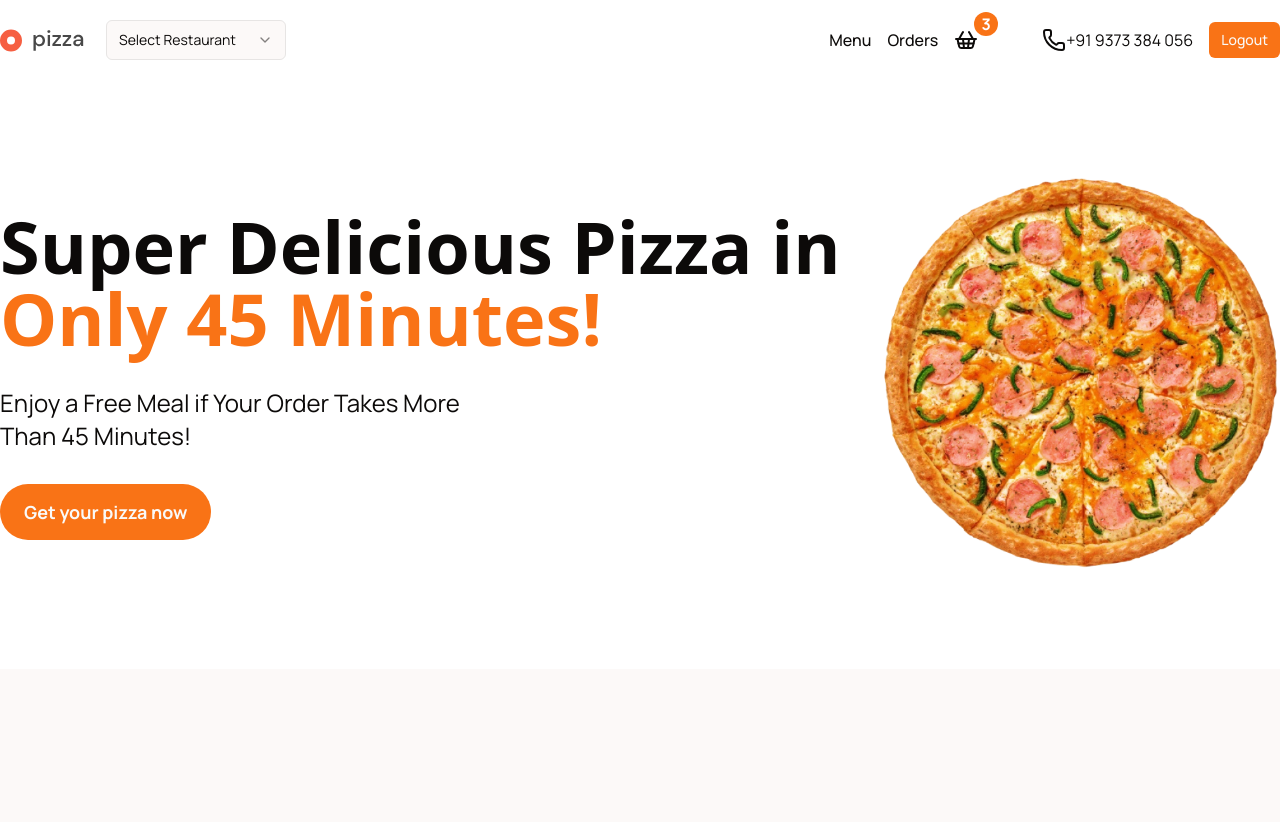
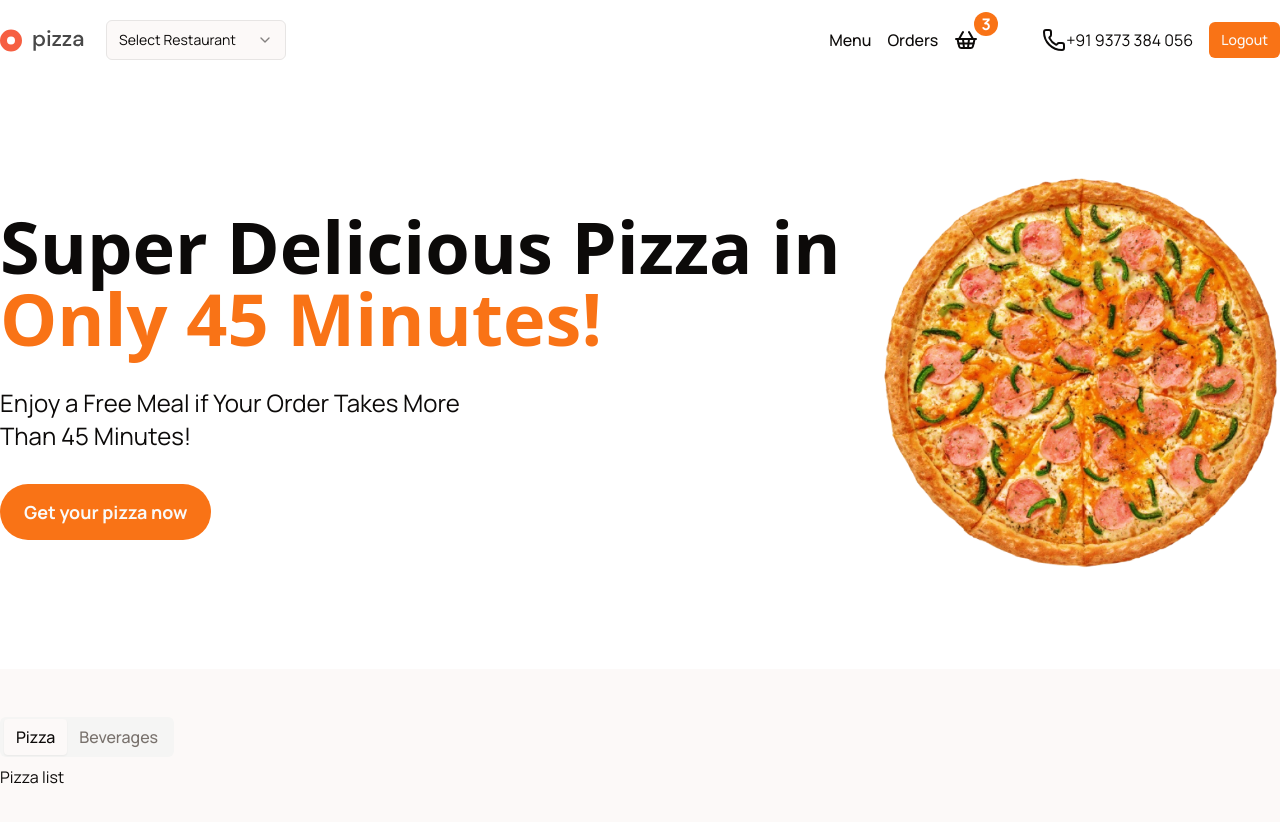
Before and after one commit to Anish892003/Pizza-app, a Next.js app: page / in a window 1280 px wide. Shown: the top 822 px of the page. Before the commit the page ends 800 px from the top, so only its background shows below. Built offline with nearby package versions, Linux system fonts and the light colour scheme.

Commit message:
added category tabs

```diff
--- a/package.json
+++ b/package.json
@@ -11,6 +11,7 @@
   "dependencies": {
     "@radix-ui/react-select": "^2.1.2",
     "@radix-ui/react-slot": "^1.1.0",
+    "@radix-ui/react-tabs": "^1.1.1",
     "class-variance-authority": "^0.7.1",
     "clsx": "^2.1.1",
     "google-fonts": "^1.0.0",
--- a/src/app/(home)/page.tsx
+++ b/src/app/(home)/page.tsx
@@ -1,4 +1,5 @@
 import { Button } from "@/components/ui/button";
+import { Tabs, TabsContent, TabsList, TabsTrigger } from "@/components/ui/tabs";
 import Image from "next/image";
 
 
@@ -29,6 +30,20 @@
 
         </div>
       </section>
+      <div className="container mx-auto py-12">
+        <Tabs defaultValue="pizza" className="w-[400px]">
+          <TabsList>
+            <TabsTrigger value="pizza" className="text-md">Pizza</TabsTrigger>
+            <TabsTrigger value="beverages" className="text-md">Beverages</TabsTrigger>
+          </TabsList>
+          <TabsContent value="pizza">Pizza list</TabsContent>
+          <TabsContent value="beverages">Beverages list</TabsContent>
+        </Tabs>
+
+      </div>
+      <section>
+
+      </section>
     </>
   );
 }
--- /dev/null
+++ b/src/components/ui/tabs.tsx
@@ -0,0 +1,55 @@
+"use client"
+
+import * as React from "react"
+import * as TabsPrimitive from "@radix-ui/react-tabs"
+
+import { cn } from "@/lib/utils"
+
+const Tabs = TabsPrimitive.Root
+
+const TabsList = React.forwardRef<
+  React.ElementRef<typeof TabsPrimitive.List>,
+  React.ComponentPropsWithoutRef<typeof TabsPrimitive.List>
+>(({ className, ...props }, ref) => (
+  <TabsPrimitive.List
+    ref={ref}
+    className={cn(
+      "inline-flex h-10 items-center justify-center rounded-md bg-muted p-1 text-muted-foreground",
+      className
+    )}
+    {...props}
+  />
+))
+TabsList.displayName = TabsPrimitive.List.displayName
+
+const TabsTrigger = React.forwardRef<
+  React.ElementRef<typeof TabsPrimitive.Trigger>,
+  React.ComponentPropsWithoutRef<typeof TabsPrimitive.Trigger>
+>(({ className, ...props }, ref) => (
+  <TabsPrimitive.Trigger
+    ref={ref}
+    className={cn(
+      "inline-flex items-center justify-center whitespace-nowrap rounded-sm px-3 py-1.5 text-sm font-medium ring-offset-background transition-all focus-visible:outline-none focus-visible:ring-2 focus-visible:ring-ring focus-visible:ring-offset-2 disabled:pointer-events-none disabled:opacity-50 data-[state=active]:bg-background data-[state=active]:text-foreground data-[state=active]:shadow-sm",
+      className
+    )}
+    {...props}
+  />
+))
+TabsTrigger.displayName = TabsPrimitive.Trigger.displayName
+
+const TabsContent = React.forwardRef<
+  React.ElementRef<typeof TabsPrimitive.Content>,
+  React.ComponentPropsWithoutRef<typeof TabsPrimitive.Content>
+>(({ className, ...props }, ref) => (
+  <TabsPrimitive.Content
+    ref={ref}
+    className={cn(
+      "mt-2 ring-offset-background focus-visible:outline-none focus-visible:ring-2 focus-visible:ring-ring focus-visible:ring-offset-2",
+      className
+    )}
+    {...props}
+  />
+))
+TabsContent.displayName = TabsPrimitive.Content.displayName
+
+export { Tabs, TabsList, TabsTrigger, TabsContent }
```
Also changed, not shown: 1 other file (tests, documents, lock files or other folders). Lines whose indentation alone changed are shown as unchanged.
